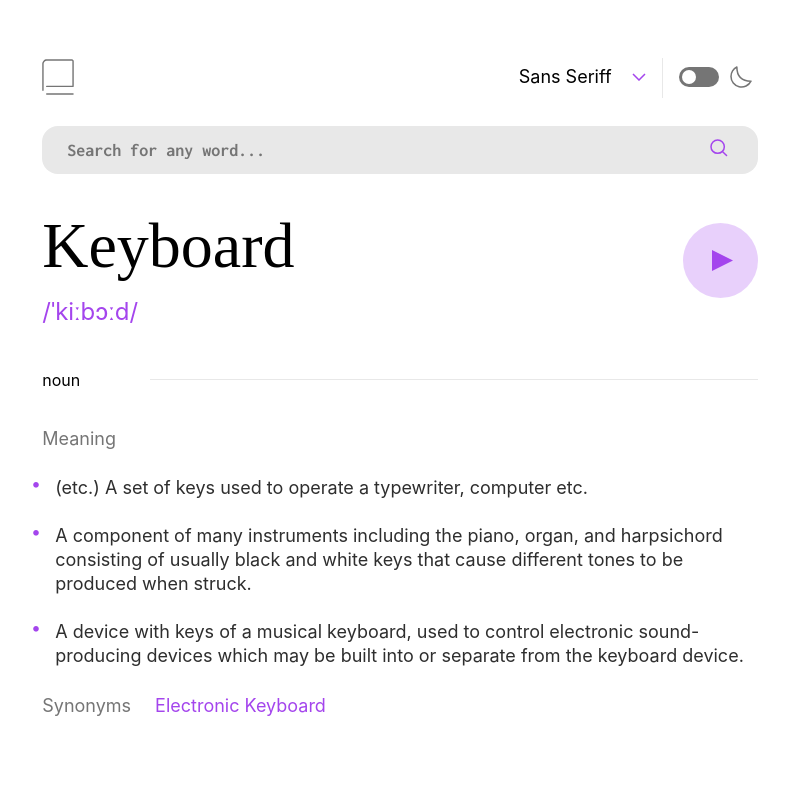
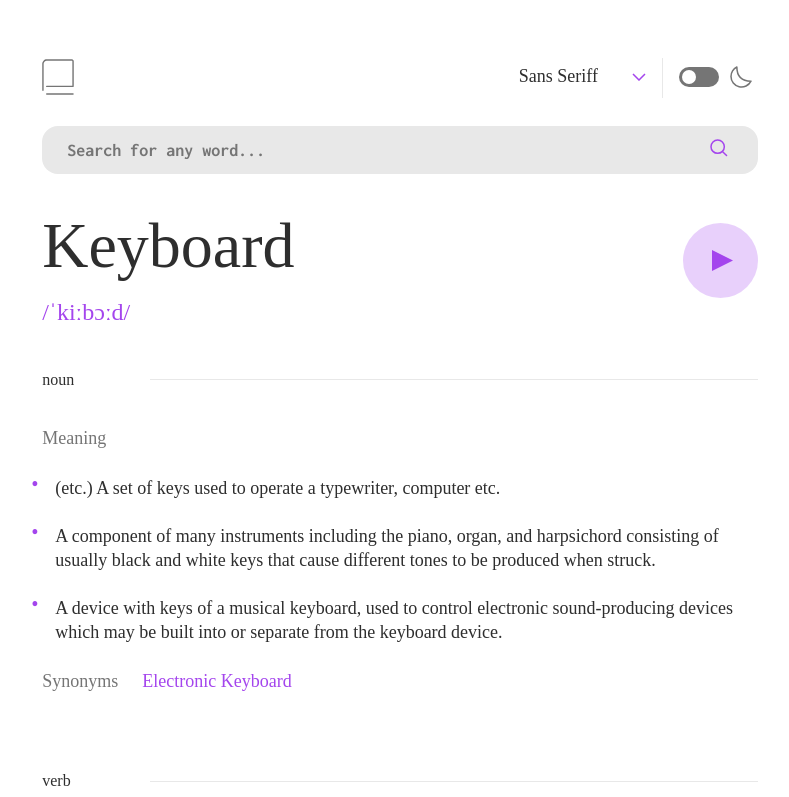
Before and after one commit to Anthourn/FontEndcomponents, a React (Create React App) app in the folder Pages/Dictionary/dictionary/: page / in a window 1280 px wide. Shown: the top 797 px of the page, without its empty margins (240-1029 px from the left). Built offline with nearby package versions, Linux system fonts and the light colour scheme; no server answers.

Commit message:
redux, dark mode, font selector

```diff
--- a/Pages/Dictionary/dictionary/package.json
+++ b/Pages/Dictionary/dictionary/package.json
@@ -3,11 +3,13 @@
   "version": "0.1.0",
   "private": true,
   "dependencies": {
+    "@reduxjs/toolkit": "^1.9.5",
     "@testing-library/jest-dom": "^5.17.0",
     "@testing-library/react": "^13.4.0",
     "@testing-library/user-event": "^13.5.0",
     "react": "^18.2.0",
     "react-dom": "^18.2.0",
+    "react-redux": "^8.1.2",
     "react-scripts": "5.0.1",
     "react-select": "^5.7.4",
     "web-vitals": "^2.1.4"
--- a/Pages/Dictionary/dictionary/src/App.css
+++ b/Pages/Dictionary/dictionary/src/App.css
@@ -122,34 +122,25 @@ p, h1, h2, h3, h4, h5, h6 {
 
 }
 /* general styles */
-.bodySeriffLight{
+.seriff{
 font-family: var(--font-seriff);
-color:var(--black700) ;
+
 }
-.bodySeriffDark{
-  font-family: var(--font-seriff);
-  color:var(--white) ;
-  }
-.bodySansSeriffLight{
+.sans-seriff{
   font-family: var(--font-sans-seriff);
-  color:var(--black700) ;
+
 }
-.bodySansSeriffDark{
-  font-family: var(--font-sans-seriff);
-  color:var(--white) ;
+
+.mono{
+  font-family: var(--font-mono);
+
 }
-.bodyMonoLight{
-  font-family: var(--font-mono);
-  color:var(--black700) ;
-}
-.bodyMonoDark{
-  font-family: var(--font-mono);
-  color:var(--white) ;
-}
+
 .container{
   padding: 1.5rem;
   /* padding: 3.6rem; */
   display: flex;
+  color: var(--black700);
   flex-direction: column;
 }
 .container-dark{
@@ -273,6 +264,9 @@ gap: 1rem;
   height: 3rem;
   outline: transparent;
 }
+search__input-dark{
+  background-color: var(--black800);
+}
 
 .search__input:focus{
   border: 1px solid;
@@ -373,13 +367,11 @@ align-self: center;
 }
 
 .secondary-definition li{
-  color: var(--black700);
   font-size: 0.9375rem;
   line-height: 1.5rem;
 }
 
 .primary-definition li{
-  color: var(--black700);
   font-size: 0.9375rem;
   line-height: 1.5rem;
 }
@@ -545,3 +537,6 @@ ul li::before {
     width: 49.6rem;
   }
 }
+.footer__link, .footer__link:visited, .footer__link:hover, .footer__link:active {
+  color: inherit;
+}
--- a/Pages/Dictionary/dictionary/src/App.js
+++ b/Pages/Dictionary/dictionary/src/App.js
@@ -1,5 +1,4 @@
 import "./App.css";
-import { useEffect, useState } from "react";
 import definition from "./example";
 import Title from "./components/Title";
 import Header from "./components/Header";
@@ -7,24 +6,29 @@ import PrimaryDefinition from "./components/PrimaryDefinition";
 import SecondaryDefinition from "./components/SecondaryDefinition";
 import Attribution from "./components/Attribution";
 import Search from "./components/Search";
+import { useSelector } from "react-redux";
+import { useEffect, useState } from "react";
 
 function App() {
-  console.log(definition);
-  // const [data, setData] = useState(null);
+  const font = useSelector((state) => state.font.value);
+  const darkmode = useSelector((state) => state.darkmode.value);
+  const input = "keyboard";
+  console.log(font, darkmode);
+  const [data, setData] = useState(definition);
   const API_KEY = process.env.REACT_APP_API_KEY;
-  // useEffect(() => {
-  //   fetch(
-  //     `https://www.dictionaryapi.com/api/v3/references/collegiate/json/${input}?key=${API_KEY}`
-  //   )
-  //     .then((response) => response.json())
-  //     .then((json) => setData(json))
-  //     .catch((error) => console.error(error));
-  // }, [input]);
+  useEffect(() => {
+    fetch(
+      `https://www.dictionaryapi.com/api/v3/references/collegiate/json/${input}?key=${API_KEY}`
+    )
+      .then((response) => response.json())
+      .then((json) => setData(json))
+      .catch((error) => console.error(error));
+  }, [input]);
+  console.log(data);
   return (
     <body>
-      <div className="container">
-        {/* {data ? <pre>{JSON.stringify(data, null, 2)}</pre> : "Loading..."} */}
-        <Header />
+      <div className={`container ${darkmode ? "container-dark" : ""} ${font}`}>
+        <Header darkmode={darkmode} />
         <Search />
         <main>
           <Title /> <PrimaryDefinition />
@@ -32,7 +36,6 @@ function App() {
         </main>
 
         <Attribution />
-        {/* {definition[0].meta.id} */}
       </div>
     </body>
   );
--- a/Pages/Dictionary/dictionary/src/components/Header.js
+++ b/Pages/Dictionary/dictionary/src/components/Header.js
@@ -6,9 +6,14 @@ import {
   MenuListProps,
 } from "react-select";
 import { useState } from "react";
+import { useDispatch, useSelector } from "react-redux";
+import { flip } from "../darkmodeSlice";
+import { seriff, sansSeriff, mono } from "../fontSlice";
 
 const Header = () => {
-  const [darkmode, toggleDarkmode] = useState(false);
+  const dispatch = useDispatch();
+  const darkmode = useSelector((state) => state.darkmode.value);
+  const font = useSelector((state) => state.font.value);
 
   // 1
   const Option = (props) => {
@@ -18,6 +23,7 @@ const Header = () => {
         style={{
           fontFamily: props.data.fontFamily,
         }}
+        onClick={props.data.onClick}
       >
         <components.Option {...props} />
       </div>
@@ -38,9 +44,20 @@ const Header = () => {
       value: "Sans-Seriff",
       label: "Sans Seriff",
       className: "react-select-sans-seriff",
+      onClick: () => dispatch(sansSeriff()),
     },
-    { value: "Seriff", label: "Seriff", className: "react-select-seriff" },
-    { value: "Mono", label: "Mono", className: "react-select-mono" },
+    {
+      value: "Seriff",
+      label: "Seriff",
+      className: "react-select-seriff",
+      onClick: () => dispatch(seriff()),
+    },
+    {
+      value: "Mono",
+      label: "Mono",
+      className: "react-select-mono",
+      onClick: () => dispatch(mono()),
+    },
   ];
 
   const DropdownIndicator = (props) => {
@@ -81,10 +98,10 @@ const Header = () => {
   const darkmodeButton = (
     <button
       aria-label="dark  mode toggle"
-      onClick={() => toggleDarkmode(!darkmode)}
+      onClick={() => dispatch(flip(), console.log(darkmode))}
       className="header__dark-mode-toggle"
     >
-      {darkmode ? (
+      {darkmode === true ? (
         <svg
           xmlns="http://www.w3.org/2000/svg"
           width="73"
--- a/Pages/Dictionary/dictionary/src/components/search.js
+++ b/Pages/Dictionary/dictionary/src/components/search.js
@@ -1,6 +1,9 @@
 import { useState } from "react";
+import { useSelector } from "react-redux";
 
 const Search = () => {
+  const darkmode = useSelector((state) => state.darkmode.value);
+
   const [errorState, setErrorState] = useState(false);
   const searchIcon = (
     <svg
@@ -22,7 +25,9 @@ const Search = () => {
   return (
     <form className="search">
       <input
-        className={`search__input ${errorState ? "search__input-error" : ""}`}
+        className={`search__input ${darkmode ? "search__input-dark" : ""} ${
+          errorState ? "search__input-error" : ""
+        }`}
         dataIcon="search"
         placeholder="Search for any word..."
       ></input>
--- /dev/null
+++ b/Pages/Dictionary/dictionary/src/darkmodeSlice.js
@@ -0,0 +1,23 @@
+import { createSlice } from "@reduxjs/toolkit";
+
+export const darkmodeSlice = createSlice({
+  name: "darkmode",
+  initialState: {
+    value: false,
+  },
+  reducers: {
+    flip: (state) => {
+      // Redux Toolkit allows us to write "mutating" logic in reducers. It
+      // doesn't actually mutate the state because it uses the Immer library,
+      // which detects changes to a "draft state" and produces a brand new
+      // immutable state based off those changes.
+      // Also, no return statement is required from these functions.
+      state.value = !state.value;
+    },
+  },
+});
+
+// Action creators are generated for each case reducer function
+export const { flip } = darkmodeSlice.actions;
+
+export default darkmodeSlice.reducer;
--- /dev/null
+++ b/Pages/Dictionary/dictionary/src/fontSlice.js
@@ -0,0 +1,24 @@
+import { createSlice } from "@reduxjs/toolkit";
+
+export const fontSlice = createSlice({
+  name: "font",
+  initialState: {
+    value: "seriff",
+  },
+  reducers: {
+    seriff: (state) => {
+      state.value = "seriff";
+    },
+    sansSeriff: (state) => {
+      state.value = "sans-seriff";
+    },
+    mono: (state) => {
+      state.value = "mono";
+    },
+  },
+});
+
+// Action creators are generated for each case reducer function
+export const { seriff, sansSeriff, mono } = fontSlice.actions;
+
+export default fontSlice.reducer;
--- a/Pages/Dictionary/dictionary/src/index.js
+++ b/Pages/Dictionary/dictionary/src/index.js
@@ -1,14 +1,18 @@
-import React from 'react';
-import ReactDOM from 'react-dom/client';
-import './index.css';
-import App from './App';
-import reportWebVitals from './reportWebVitals';
+import React from "react";
+import ReactDOM from "react-dom/client";
+import "./index.css";
+import App from "./App";
+import reportWebVitals from "./reportWebVitals";
+import store from "./store";
+import { Provider } from "react-redux";
 
-const root = ReactDOM.createRoot(document.getElementById('root'));
+const root = ReactDOM.createRoot(document.getElementById("root"));
 root.render(
-  <React.StrictMode>
-    <App />
-  </React.StrictMode>
+  <Provider store={store}>
+    <React.StrictMode>
+      <App />
+    </React.StrictMode>
+  </Provider>
 );
 
 // If you want to start measuring performance in your app, pass a function
--- /dev/null
+++ b/Pages/Dictionary/dictionary/src/store.js
@@ -0,0 +1,10 @@
+import { configureStore } from "@reduxjs/toolkit";
+import darkmodeReducer from "./darkmodeSlice";
+import fontReducer from "./fontSlice";
+
+export default configureStore({
+  reducer: {
+    font: fontReducer,
+    darkmode: darkmodeReducer,
+  },
+});
```
Also changed, not shown: 1 other file (tests, documents, lock files or other folders).
